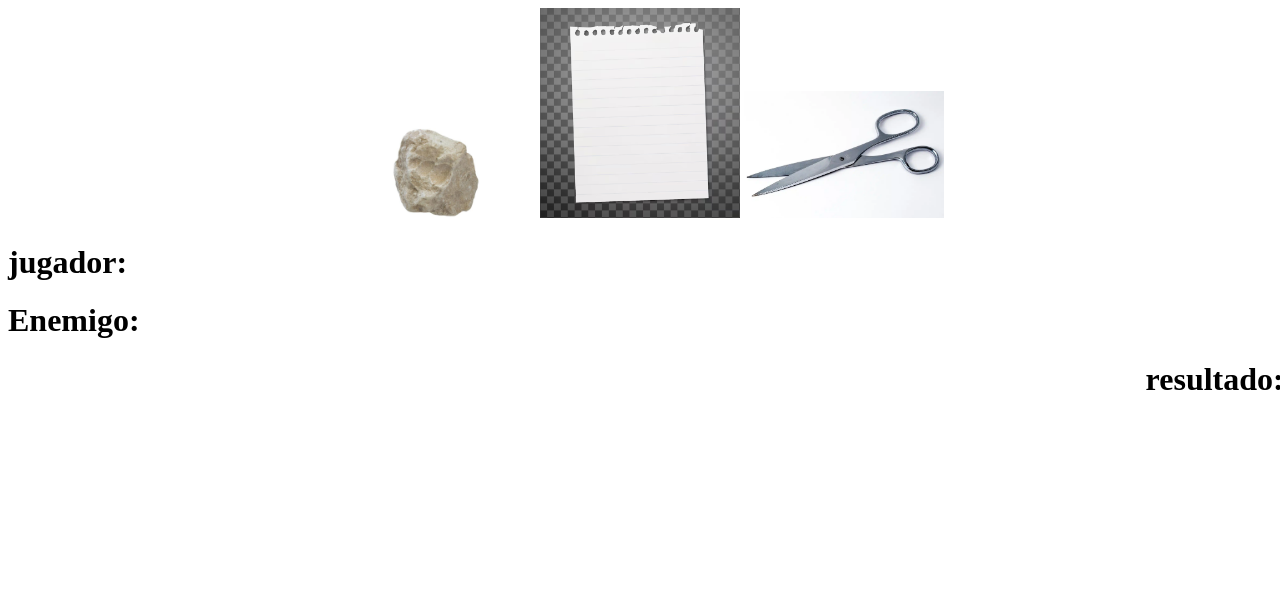
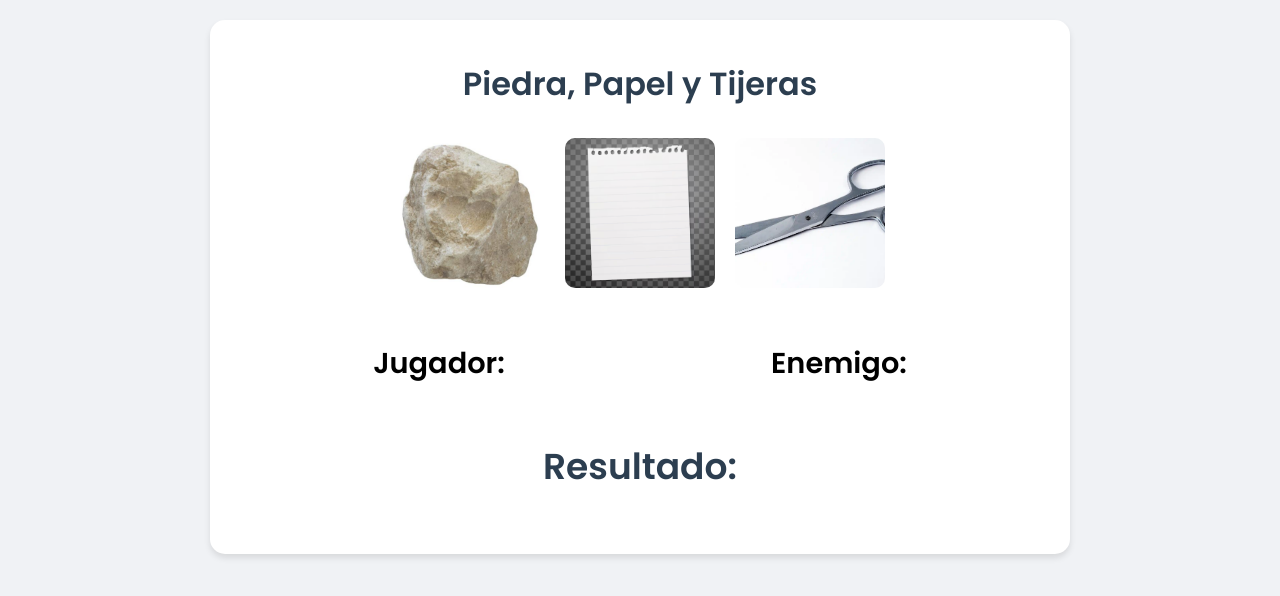
Before and after one commit to WizaWeedook/PaginaProg3, a plain HTML site: page Programacion3/Archivos HTML/Juego1/juego1.html in a window 1280 px wide. Drawn offline with Linux system fonts and the light colour scheme.

Commit message:
Cambios de diseños del juego 1

```diff
--- a/Programacion3/Archivos HTML/Juego1/juego1.html
+++ b/Programacion3/Archivos HTML/Juego1/juego1.html
@@ -3,19 +3,86 @@
 <head>
     <meta charset="UTF-8">
     <meta name="viewport" content="width=device-width, initial-scale=1.0">
-    <script src = "logica.js"></script>
-    <title>Piedra, papel y tijeras</title>
+    <script src="logica.js"></script>
+    <link href="https://fonts.googleapis.com/css2?family=Poppins:wght@400;600&display=swap" rel="stylesheet">
+    <title>Piedra, Papel y Tijeras</title>
+    <style>
+        body {
+            font-family: 'Poppins', sans-serif;
+            background-color: #f0f2f5;
+            margin: 0;
+            padding: 20px;
+            text-align: center;
+        }
+        .container {
+            max-width: 800px;
+            margin: 0 auto;
+            background-color: white;
+            padding: 30px;
+            border-radius: 15px;
+            box-shadow: 0 4px 6px rgba(0, 0, 0, 0.1);
+        }
+        .opciones {
+            display: flex;
+            justify-content: center;
+            gap: 20px;
+            margin: 30px 0;
+        }
+        .opcion {
+            cursor: pointer;
+            transition: transform 0.2s;
+        }
+        .opcion:hover {
+            transform: scale(1.1);
+        }
+        .resultados {
+            display: flex;
+            justify-content: space-around;
+            margin-top: 30px;
+            font-size: 1.2em;
+        }
+        .resultado-final {
+            margin-top: 20px;
+            font-size: 1.5em;
+            font-weight: bold;
+            color: #2c3e50;
+        }
+        h1 {
+            color: #2c3e50;
+            margin: 10px 0;
+        }
+        img {
+            width: 150px;
+            height: 150px;
+            object-fit: cover;
+            border-radius: 10px;
+        }
+    </style>
 </head>
 <body>
+    <div class="container">
+        <h1>Piedra, Papel y Tijeras</h1>
+        <div class="opciones">
+            <img src="img/1.jpg" class="opcion" onclick="jugar(0);">
+            <img src="img/2.png" class="opcion" onclick="jugar(1);">
+            <img src="img/3.png" class="opcion" onclick="jugar(2);">
+        </div>
 
-    <center>
-        <img src="img/1.jpg" style="width : 200px;" onclick="jugar(0);">
-        <img src="img/2.png" style="width : 200px;" onclick="jugar(1);">
-        <img src="img/3.png" style="width : 200px;" onclick="jugar(2);">
-    </center>
+        <div class="resultados">
+            <div>
+                <h2>Jugador:</h2>
+                <h2 id="jugador"></h2>
+            </div>
+            <div>
+                <h2>Enemigo:</h2>
+                <h2 id="enemigo"></h2>
+            </div>
+        </div>
 
-    <h1>jugador:</h1><h1 id = "jugador"></h1>
-    <h1>Enemigo:</h1><h1 id = "enemigo"></h1>
-    <h1 style = "margin-left: 90%;">resultado:</h1><h1 id = "resultado" style = "margin-left: 90%;"> </h1>
+        <div class="resultado-final">
+            <h2>Resultado:</h2>
+            <h2 id="resultado"></h2>
+        </div>
+    </div>
 </body>
 </html>
```
